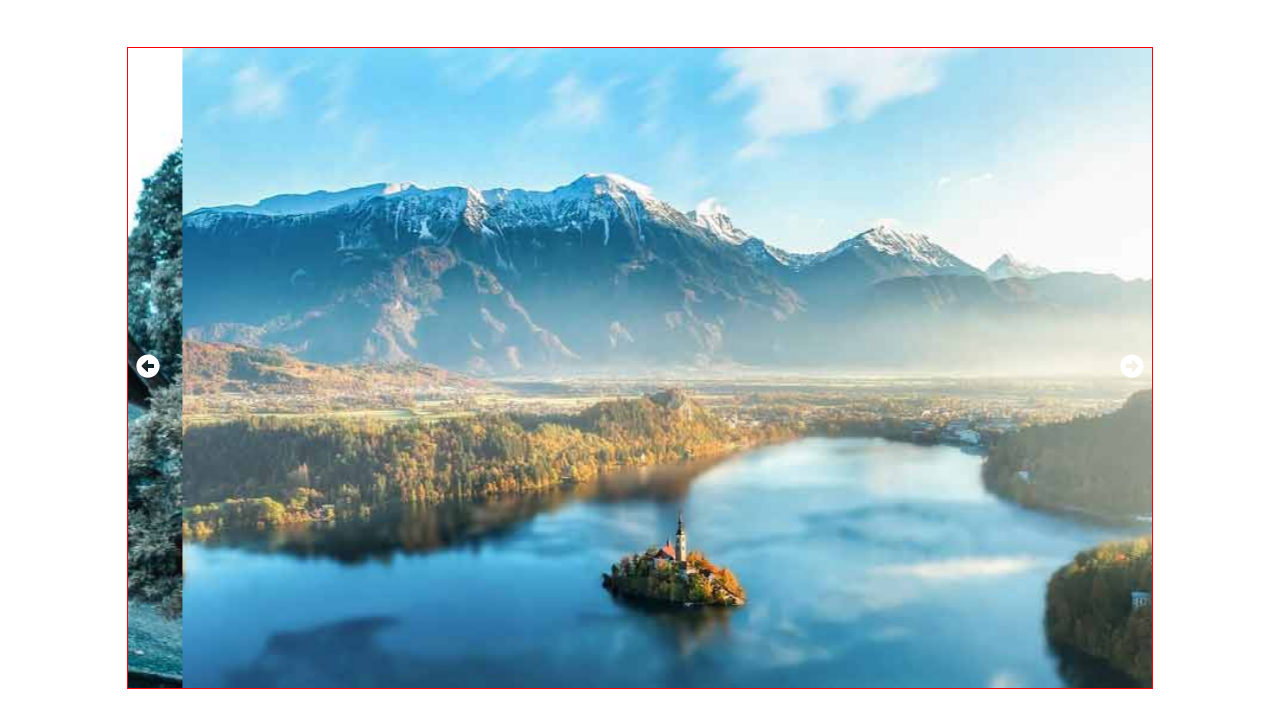
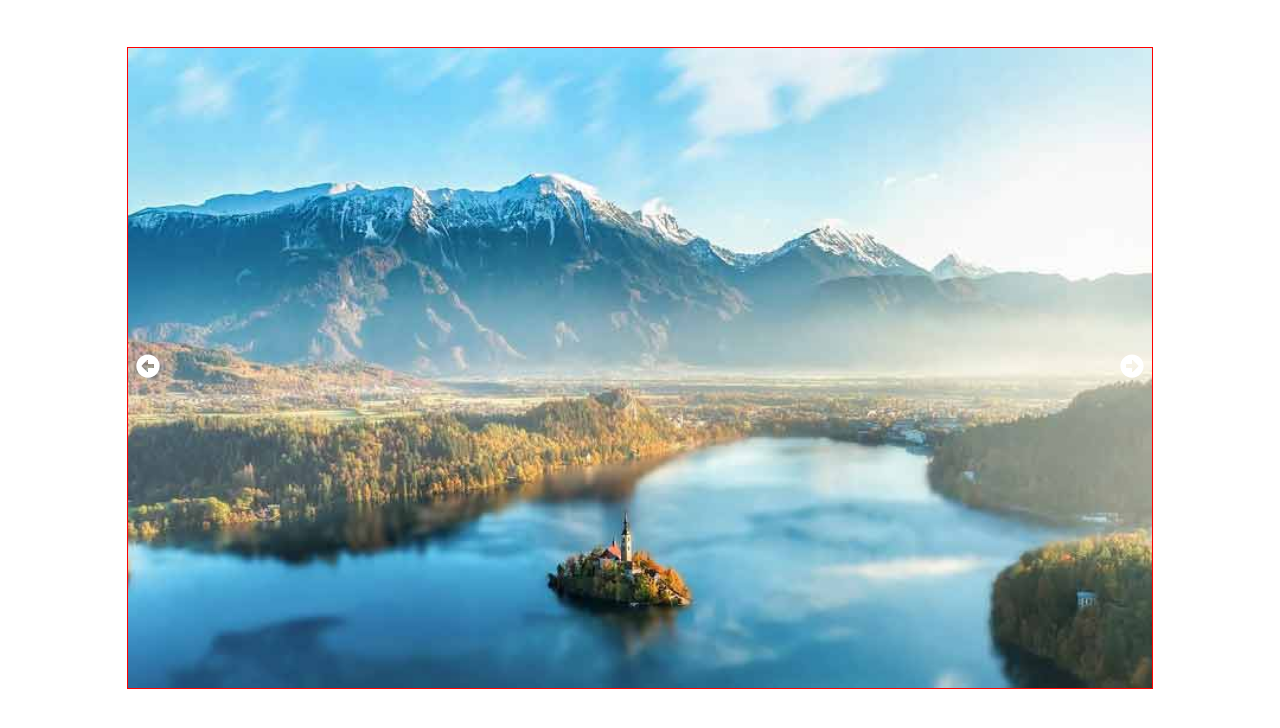
Before and after one commit to TheAncientOwl/react-image-gallery, a React (Create React App) app: page / in a window 1280 px wide. Shown: the top 728 px of the page. Built offline with nearby package versions, Linux system fonts and the light colour scheme.

Commit message:
now transitionDuration is number.

```diff
--- a/src/components/image-gallery/ImageGalleryElements.js
+++ b/src/components/image-gallery/ImageGalleryElements.js
@@ -18,7 +18,7 @@ export const Slider = styled.div(
 
     will-change: transform;
     transform: translateX(${`-${offsetPx}px`});
-    transition: transform ease ${transitionDuration};
+    transition: transform ease ${transitionDuration}ms;
   `
 );
 
```
